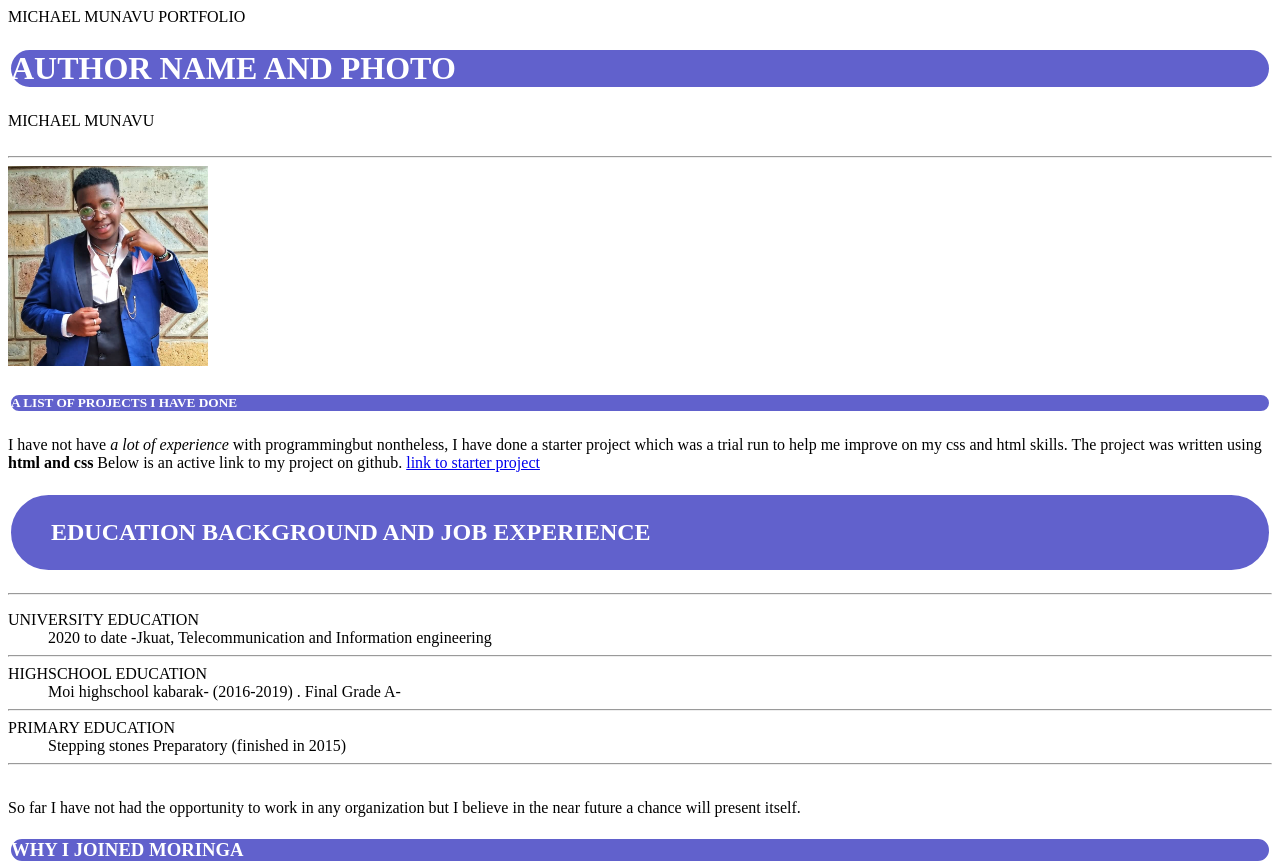
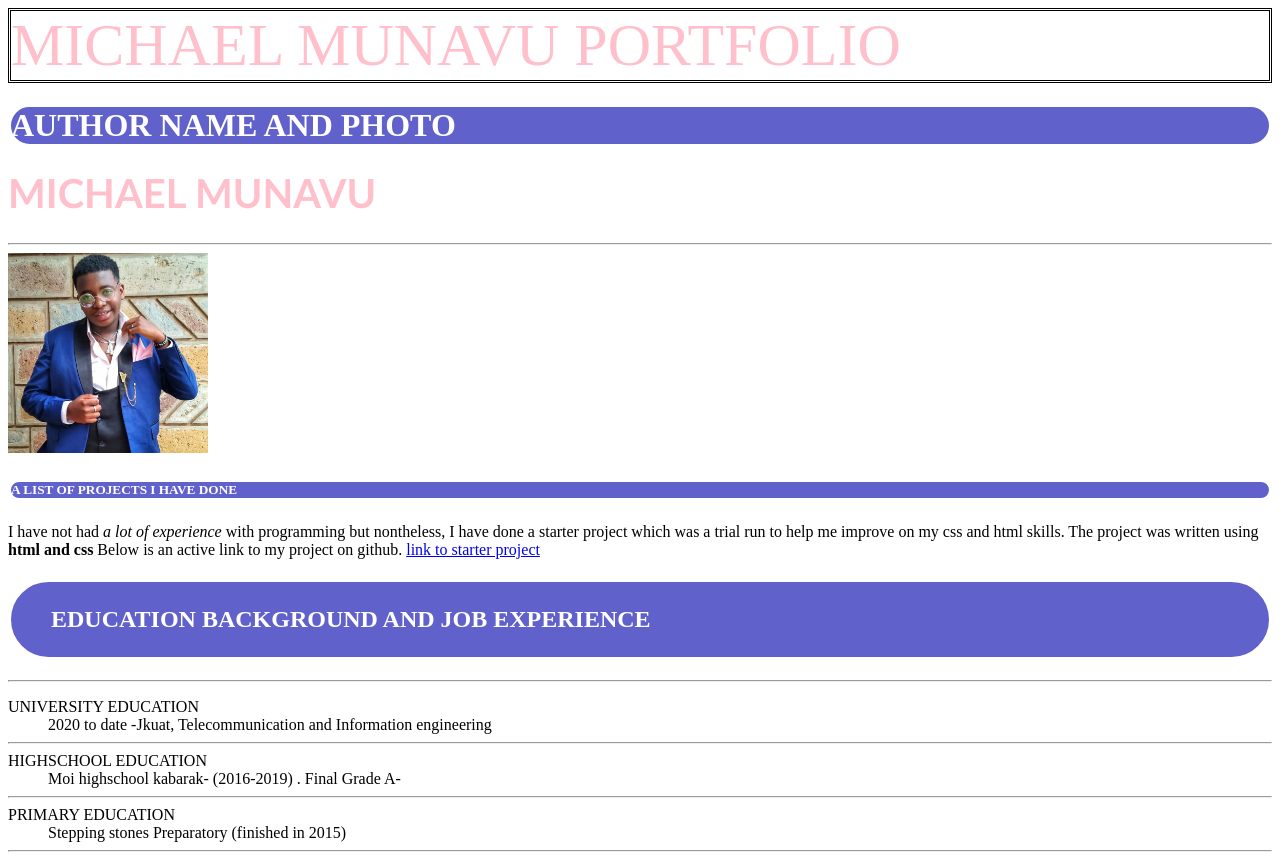
Before and after one commit to MICHAELMUNAVU83/MORINGA-PREP, a plain HTML site: page index.html in a window 1280 px wide. Shown: the top 867 px of the page. Drawn offline with nearby package versions, Linux system fonts and the light colour scheme; files that its build step writes are made by us from their sources.

```diff
--- a/index.html
+++ b/index.html
@@ -4,12 +4,12 @@
     <meta name="viewport" content="width=device-width, initial-scale = 1.0">
     <meta charset="UTF-8">
 
-    MICHAEL MUNAVU PORTFOLIO
 
 
 
 
-    <title>  MICHAEL MUNAVU PORTFOLIO</title>
+
+    <header>MICHAEL MUNAVU PORTFOLIO</header>
 </head>
 
 <body>
@@ -19,7 +19,7 @@
     <link rel="stylesheet" href="ionicons.min.css">
 
     <h1> AUTHOR NAME AND PHOTO</h1>
-    <div class="name"> MICHAEL MUNAVU   </div>
+    <div class="name"> <strong> MICHAEL MUNAVU</strong>    </div>
 
 
 
@@ -39,7 +39,7 @@
 <div class="projects">
 
 
-    I have not have <em> a lot of experience</em> with programmingbut nontheless, I have done a starter project which was a trial run to help me improve on my css and html skills.
+    I have not had <em> a lot of experience</em> with programming but nontheless, I have done a starter project which was a trial run to help me improve on my css and html skills.
     The project was written using <strong>html and css</strong>
     Below is an active link to my project on github.
 
@@ -141,7 +141,7 @@
 <br>
     <span class="cards">
 
-        <img src="background.jpeg" width="200px" height="200px">
+        <img src="cards.jpeg" width="200px" height="200px">
 
 
 
--- a/style.css
+++ b/style.css
@@ -53,16 +53,19 @@
     flex-direction: column;
 }
 
+.name{
+
+    font-family: 'Gill Sans', 'Gill Sans MT', Calibri, 'Trebuchet MS', sans-serif;
+    font-size: 40px;
+    color: pink;
+}
 
 
 
-
-
-
-
-
-
-
+header{ font-size: 60px;
+    border-style: double;
+    border-color: black;
+    color:pink;
 
 
 
```
Also changed, not shown: README.md.
